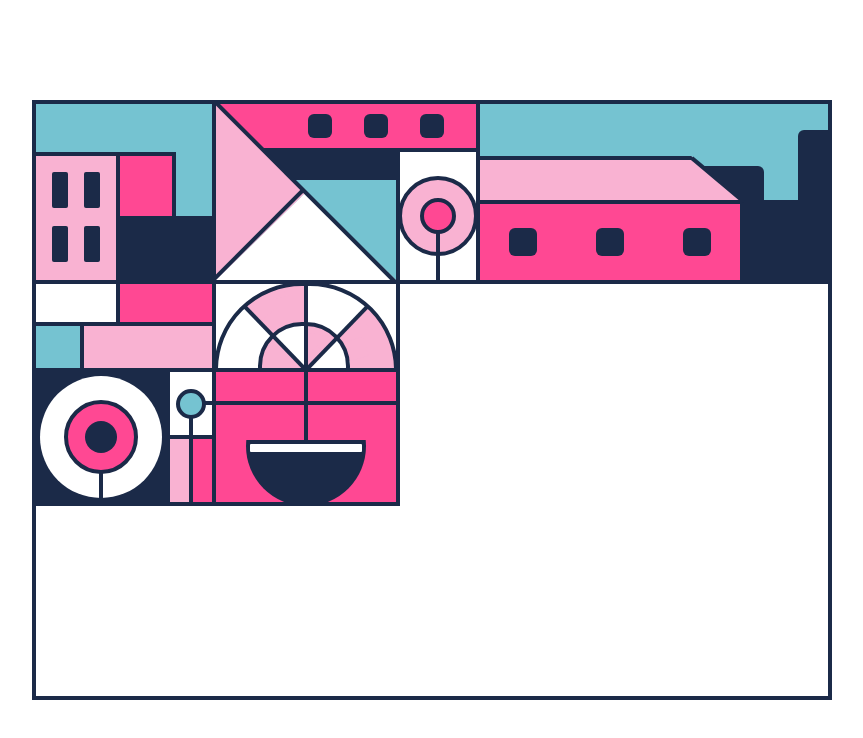
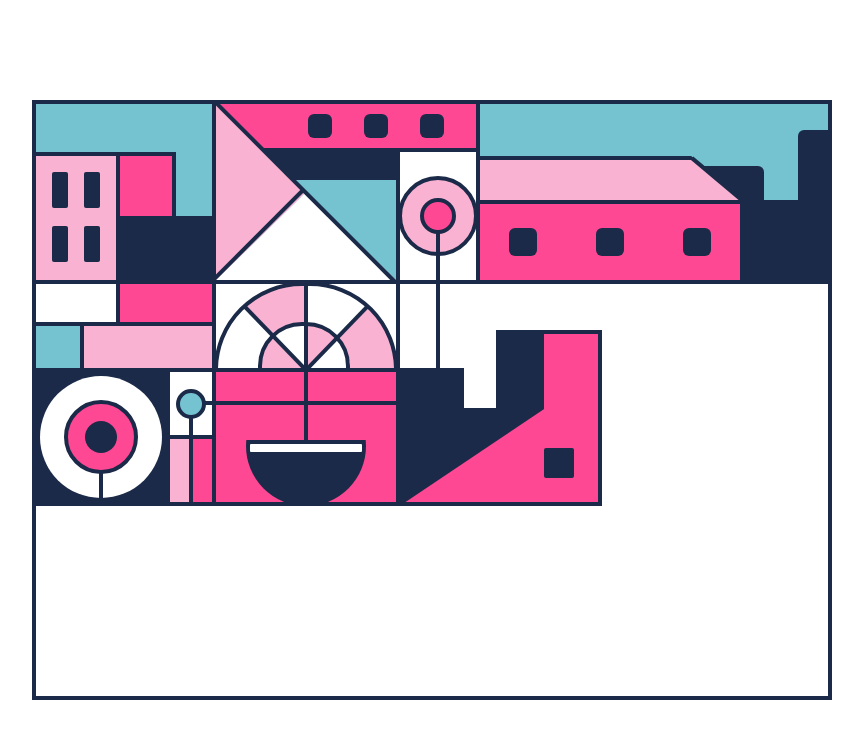
Before and after one commit to fervillalbag/drawing-with-code, a Next.js app: page / in a window 1280 px wide. Shown: the top 738 px of the page, without its empty margins (208-1071 px from the left). Built offline with nearby package versions, Linux system fonts and the light colour scheme.

Commit message:
feat: painting third line

```diff
--- a/src/pages/index.tsx
+++ b/src/pages/index.tsx
@@ -159,6 +159,30 @@ export default function Home() {
               </div>
               <div className="w-full absolute z-30 bg-custom-dark-pink top-0 left-0 h-[68px]"></div>
             </div>
+
+            <div className="h-[calc(222px-88px)] relative w-[206px]">
+              <div className="w-1 h-32 bg-custom-blue absolute left-9 -top-24"></div>
+
+              <div className="flex items-end absolute bottom-0 left-0 overflow-hidden">
+                <div className="relative h-[calc(222px-84px)] border-b-4 border-custom-blue border-t-4 w-16 bg-custom-dark-pink">
+                  <div className="absolute top-0 left-0 w-full h-[36px] bg-custom-blue"></div>
+                  <div className="w-16 h-16 bg-custom-blue absolute left-0 bottom-10"></div>
+                  <div className="w-8 h-16 bg-custom-blue absolute left-0 bottom-5"></div>
+                  <div className="w-24 bg-custom-blue h-7 absolute left-10 bottom-[66px]">
+                    <div className="absolute top-0 left-14 z-10 bg-custom-blue w-2 h-2"></div>
+                  </div>
+                </div>
+                <div className="overflow-hidden h-[98px] border-b-4 border-custom-blue w-[32px] bg-custom-dark-pink"></div>
+                <div className="overflow-hidden relative h-[176px] border-t-4 border-r-4 border-custom-blue border-b-4 w-[106px] bg-custom-dark-pink">
+                  <div className="rounded-sm w-[30px] h-[30px] bg-custom-blue absolute bottom-6 right-6"></div>
+
+                  <div className="absolute top-0 left-0 w-12 h-[74px] bg-custom-blue">
+                    <div className="w-2 h-2 bg-custom-blue absolute -bottom-[1px] z-10 right-[0]"></div>
+                  </div>
+                </div>
+                <div className="w-[340px] rotate-[146.1deg] bg-custom-blue -left-[174px] h-6 absolute"></div>
+              </div>
+            </div>
           </div>
         </div>
         <div className="w-full h-full"></div>
```
